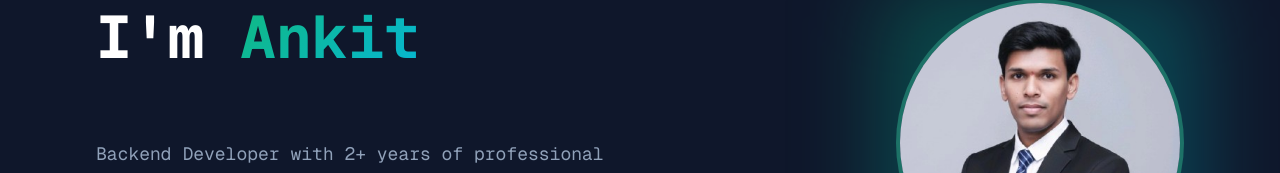
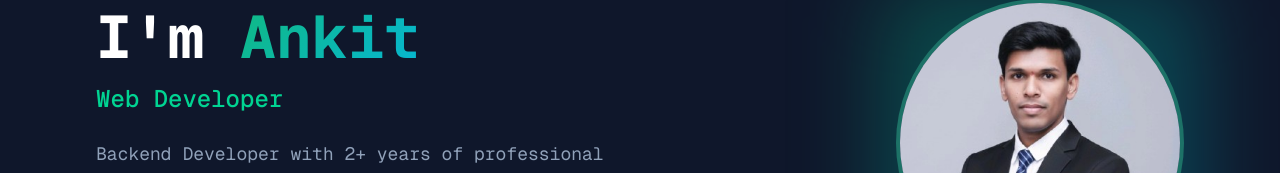
Before and after one commit to AnkitDeshpande/AnkitDeshpande.github.io, a React (Vite) app: page / in a window 1280 px wide. Shown: the part 235-408 px from the top of the page. Built offline with nearby package versions, Linux system fonts and the light colour scheme; no server answers.

Commit message:
added title for my current position

```diff
--- a/src/components/Home.tsx
+++ b/src/components/Home.tsx
@@ -75,6 +75,8 @@ export default function Home() {
             >
               <TypeAnimation
                 sequence={[
+                  "SDE at ZET credit card app",
+                  2000,
                   "Web Developer",
                   2000,
                   "Backend Engineer",
@@ -99,8 +101,8 @@ export default function Home() {
             >
               Backend Developer with 2+ years of professional experience
               building scalable systems with Java & Spring Boot, deploying
-              cloud-native solutions on AWS & Azure, with working knowledge
-              of React & TypeScript on the front-end.
+              cloud-native solutions on AWS & Azure, with working knowledge of
+              React & TypeScript on the front-end.
             </p>
 
             <div className="flex flex-wrap gap-4 justify-center md:justify-start">
```
